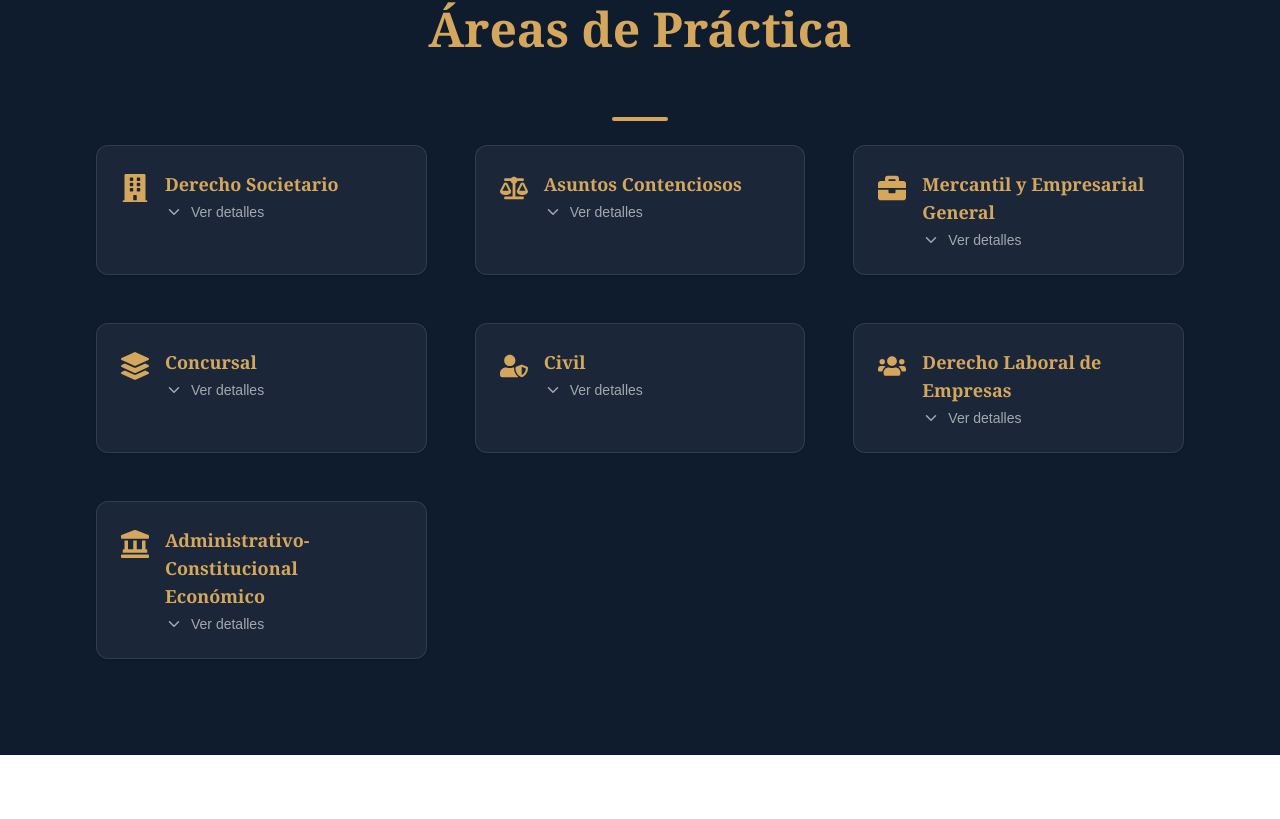
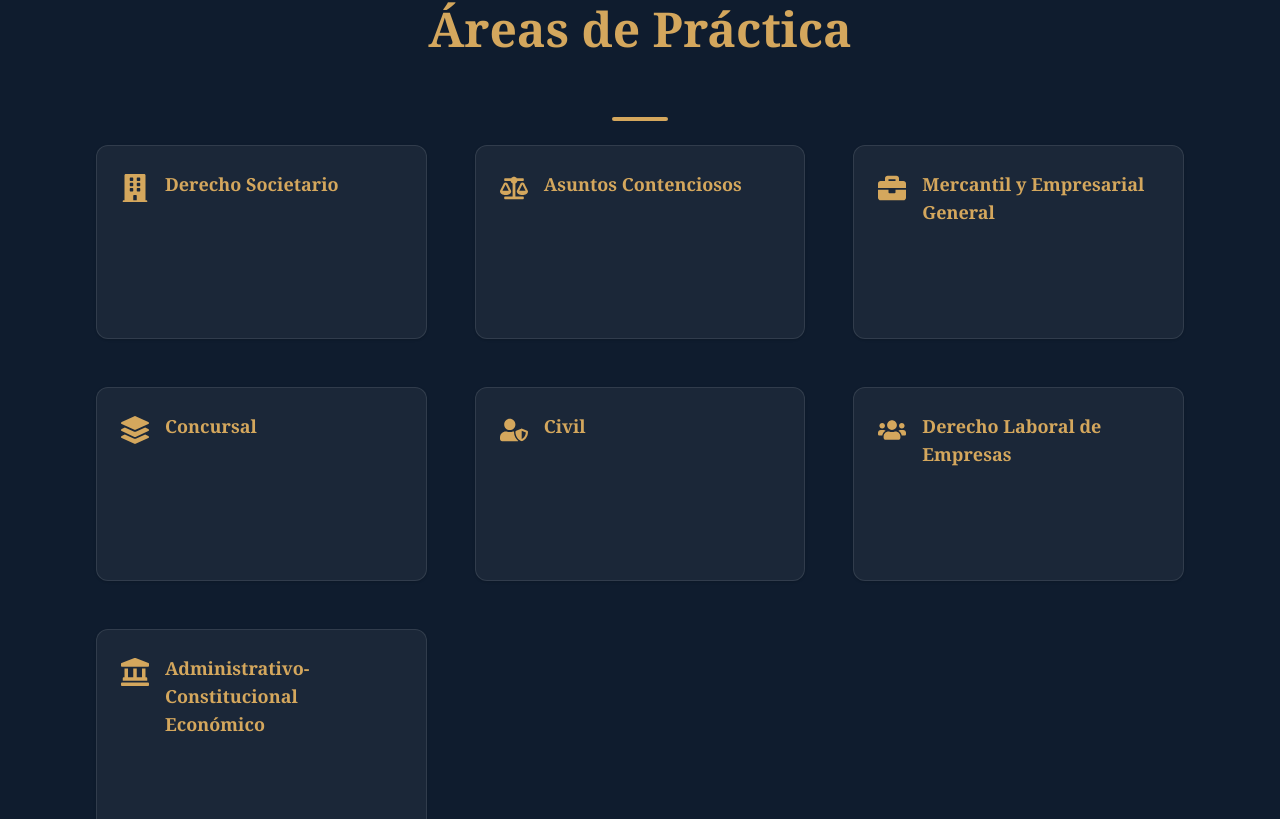
Before and after one commit to BHeydeBautista/MoroAbogados, a Next.js app: page / in a window 1280 px wide. Shown: the part 1601-2420 px from the top of the page. Built offline with nearby package versions, Linux system fonts and the light colour scheme.

Commit message:
info: cambios 2

```diff
--- a/src/components/PracticeAreas.tsx
+++ b/src/components/PracticeAreas.tsx
@@ -1,6 +1,5 @@
 'use client';
 
-import { useState } from 'react';
 import Link from 'next/link';
 import { motion } from 'framer-motion';
 import { useLanguage } from '@/context/LanguageContext';
@@ -15,19 +14,13 @@ import {
   FaUsers,
   FaLandmark,
 } from 'react-icons/fa';
-import { ChevronDown, ChevronUp } from 'lucide-react';
+import { ChevronDown } from 'lucide-react';
 
 const iconStyle = 'text-[#D4A75D] flex-shrink-0';
 
 const PracticeAreas = () => {
   const { language } = useLanguage();
   const t = language === 'es' ? es.areas : en.areas;
-
-  const [expandedIndex, setExpandedIndex] = useState<number | null>(null);
-
-  const toggleExpand = (index: number) => {
-    setExpandedIndex(expandedIndex === index ? null : index);
-  };
 
   const areas = [
     {
@@ -97,37 +90,37 @@ const PracticeAreas = () => {
               whileInView={{ opacity: 1, y: 0 }}
               viewport={{ once: true }}
               transition={{ duration: 0.5, delay: i * 0.1 }}
-              className="group bg-white/5 border border-white/10 rounded-xl p-6 shadow hover:shadow-md transition flex flex-col gap-4"
+              className="group bg-white/5 border border-white/10 rounded-xl p-6 shadow hover:shadow-md transition flex flex-col gap-4 relative"
             >
-              <div
-                onClick={() => toggleExpand(i)}
-                className="flex gap-4 cursor-pointer items-start"
-              >
+              <div className="flex gap-4 items-start">
                 <div className="pt-1">{area.icon}</div>
                 <div className="flex-1">
                   <h3 className="text-[#D4A75D] font-serif font-semibold text-lg mb-1">
                     {area.title}
                   </h3>
-                  <div className="flex items-center text-white/60 text-sm">
-                    {expandedIndex === i ? (
-                      <ChevronUp size={18} />
-                    ) : (
-                      <ChevronDown size={18} />
-                    )}
+
+                  <div className="flex items-center text-white/60 text-sm opacity-0 group-hover:opacity-100 transition-opacity duration-300">
+                    <ChevronDown size={18} />
                     <span className="ml-2">Ver detalles</span>
                   </div>
                 </div>
               </div>
 
-              {expandedIndex === i && (
-                <ul className="mt-2 ml-1 list-disc list-inside text-white/80 text-sm space-y-1">
+              {/* Contenedor con overflow aislado */}
+              <div className="relative overflow-hidden h-0 group-hover:h-auto transition-all duration-500">
+                <motion.ul
+                  initial={{ opacity: 0 }}
+                  animate={{ opacity: 1 }}
+                  transition={{ duration: 0.3 }}
+                  className="mt-2 ml-1 list-disc list-inside text-white/80 text-sm space-y-1"
+                >
                   {area.points.map((point: string, idx: number) => (
                     <li key={idx}>{point}</li>
                   ))}
-                </ul>
-              )}
+                </motion.ul>
+              </div>
 
-              <div className="mt-2 hidden group-hover:block transition">
+              <div className="mt-2 opacity-0 group-hover:opacity-100 transition-opacity duration-300">
                 <Link href={area.link}>
                   <span className="text-[#D4A75D] text-sm hover:underline">
                     Ver más sobre el área →
```
